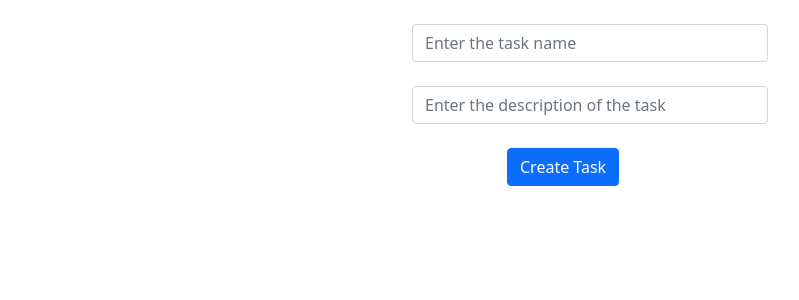
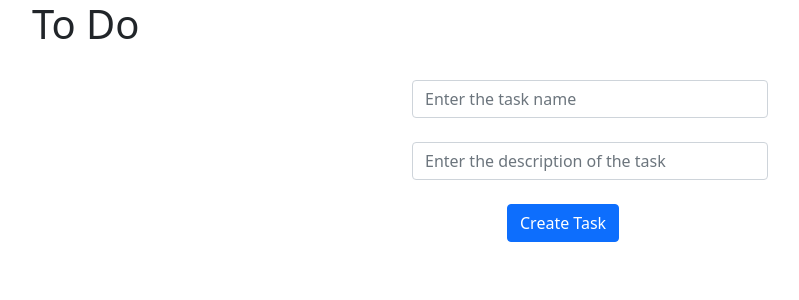
Before and after one commit to shashidhar100/DevOps-Todo-app, a React (Create React App) app: page / in a window 1280 px wide. Shown: the top 300 px of the page, without its empty margins (50-849 px from the left). Built offline with nearby package versions, Linux system fonts and the light colour scheme.

Commit message:
header tag added

```diff
--- a/src/App.js
+++ b/src/App.js
@@ -3,8 +3,19 @@ import './App.css';
 import CreateForm from './From';
 import TaskList from './TaskList';
 import { useState } from 'react';
+import { Container, Row } from 'react-bootstrap';
 
 
+function Header() {
+  return <Container>
+    <Row className='col-md-2 col-md-offset-8 align-center'>
+    <h1>
+To Do
+</h1>
+    </Row>
+
+  </Container>
+}
 
 function App() {
 
@@ -23,7 +34,7 @@ function App() {
 
 
   return (
-    <><CreateForm updateTaskList={updateTaskList} /><TaskList taskList={taskList} handleDelete={deleteTask} /></>
+    <><Header/><CreateForm updateTaskList={updateTaskList} /><TaskList taskList={taskList} handleDelete={deleteTask} /></>
 
   );
 }
```
Also changed, not shown: 2 other files (tests, documents, lock files or other folders).
